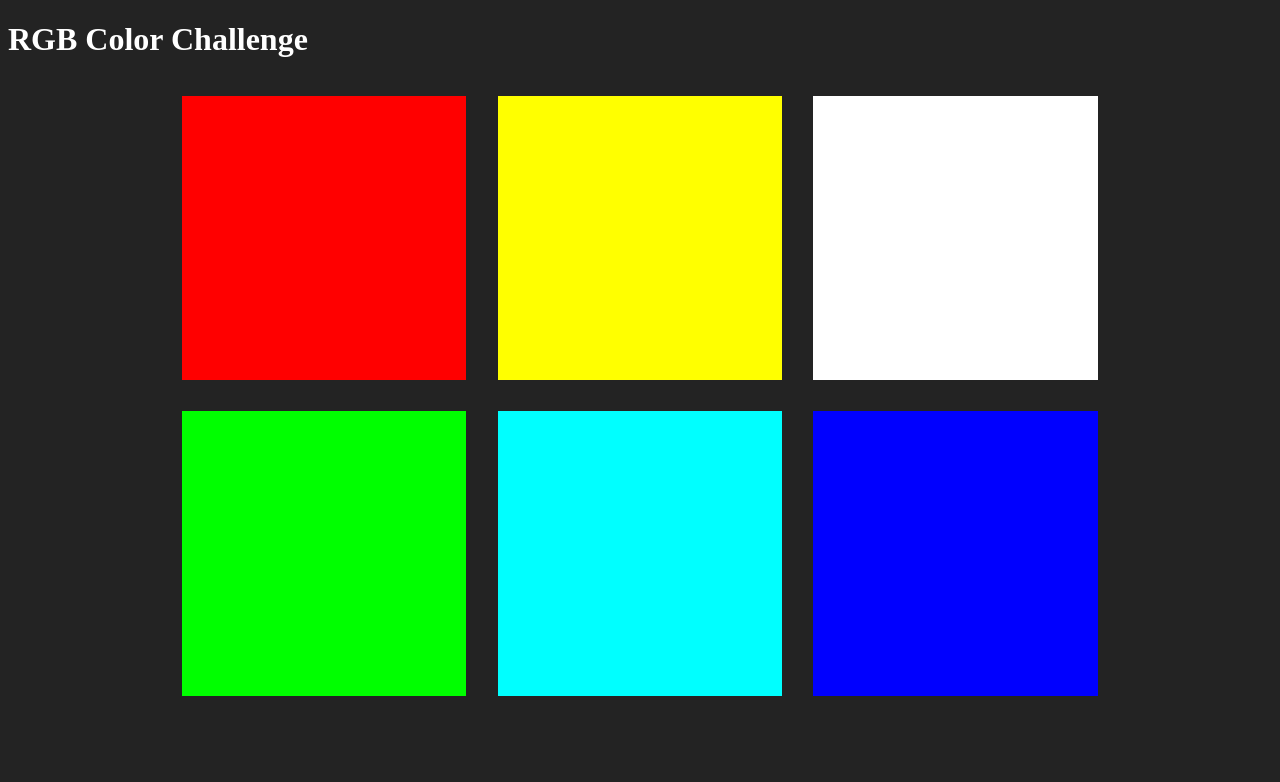
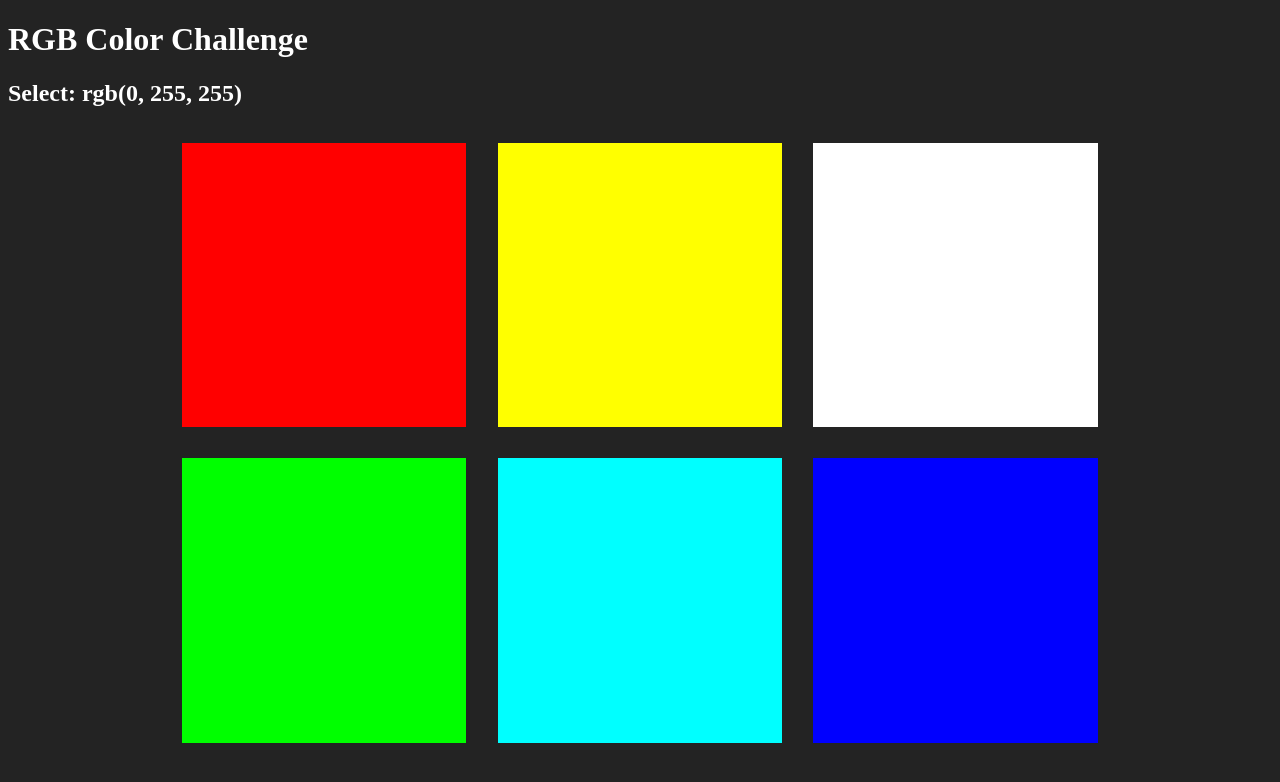
Before and after one commit to cwithac/vanilla_colors, a website: page public/index.html in a window 1280 px wide. Drawn offline with Linux system fonts and the light colour scheme.

Commit message:
Initial color selected verification logic

```diff
--- a/public/app.js
+++ b/public/app.js
@@ -8,7 +8,19 @@ const colors = [
 ];
 
 const squares = document.querySelectorAll('.square');
+const selectedColor = colors[4];
+const rgbDisplay = document.getElementById('colorDisplay');
+
+rgbDisplay.textContent = selectedColor;
 
 for (let i = 0; i < squares.length; i++) {
   squares[i].style.backgroundColor = colors[i];
+  squares[i].addEventListener('click', (e) =>{
+    let clickedColor = e.currentTarget.style.backgroundColor;
+    if (clickedColor === selectedColor) {
+      console.log('Correct');
+    } else {
+      console.log('Wrong');
+    }
+  });
 };
--- a/public/index.html
+++ b/public/index.html
@@ -9,6 +9,7 @@
   <body>
     <header>
       <h1>RGB Color Challenge</h1>
+      <h2>Select: <span id="colorDisplay"></span></h2>
     </header>
     <section id="container">
       <div class="square"></div>
--- a/public/style.css
+++ b/public/style.css
@@ -2,7 +2,7 @@ body {
   background-color: #232323;
 }
 
-header h1 {
+header h1, h2 {
   color: #FFFFFF;
 }
 
```
